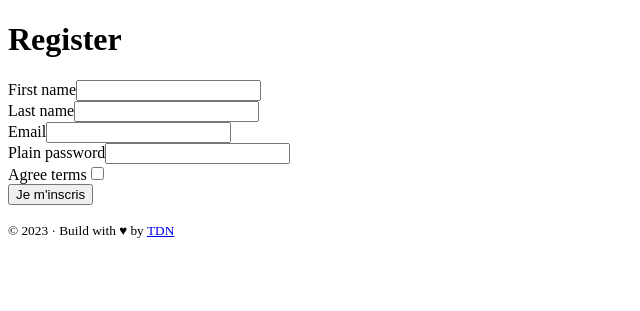
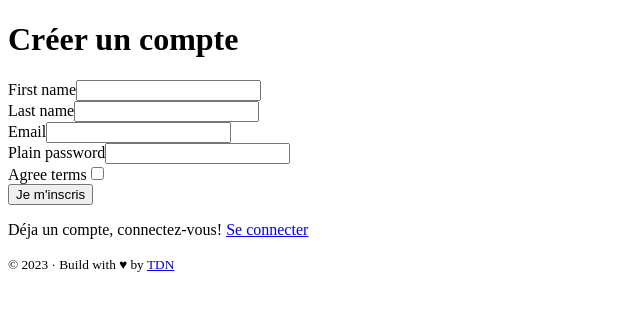
Before and after one commit to adelinelucas/pimpterest, a Symfony app: template templates/registration/register.html.twig in a window 1280 px wide. Shown: the part 78-389 px from the top of the page, without its empty margins (0-640 px from the left). Run offline with Twig, Linux system fonts and the light colour scheme; the template is opened without the code that fills it, so the values that code supplies are empty; form fields are guessed from the names that the template uses; some libraries are stand-ins or nearby versions.

Commit message:
style registration form

```diff
--- a/templates/registration/register.html.twig
+++ b/templates/registration/register.html.twig
@@ -3,15 +3,24 @@
 {% block title 'Register!' %}
 
 {% block body %}
+<div class="row">
+    <div class="col-md-6 mx-auto">
     {% for flash_error in app.flashes('verify_email_error') %}
         <div class="alert alert-error rounded mb-3" role="alert">{{ flash_error }}</div>
     {% endfor %}
 
-    <h1>Register</h1>
+    <h1 class="text-center my-5">Créer un compte</h1>
 
     {{ form_start(registrationForm) }}
-        {{ form_row(registrationForm.firstName) }}
-        {{ form_row(registrationForm.lastName) }}
+    <div class="row">
+        <div class="col-md-6">
+            {{ form_row(registrationForm.firstName) }}
+        </div>
+        <div class="col-md-6">
+            {{ form_row(registrationForm.lastName) }}
+        </div>
+    </div>
+
         {{ form_row(registrationForm.email) }}
         {{ form_row(registrationForm.plainPassword) }}
         {# {{ form_row(registrationForm.plainPassword, {
@@ -19,6 +28,12 @@
         }) }} #}
         {{ form_row(registrationForm.agreeTerms) }}
 
-        <button type="submit" class="btn btn-primary">Je m'inscris</button>
+        <div class="d-grid gap-2">
+            <button type="submit" class="btn btn-primary btn-lg ">Je m'inscris</button>
+        </div>
+        <p class="mt-5 mb-3 text-center text-muted">Déja un compte, connectez-vous! <a href="{{ path('app_login') }}">Se connecter</a></p>
     {{ form_end(registrationForm) }}
+    </div>
+</div>
+
 {% endblock %}
```
